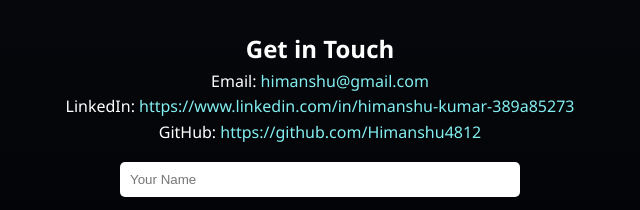
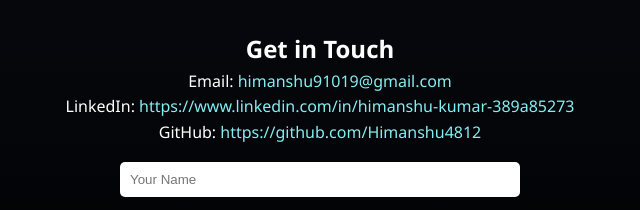
Before and after one commit to Himanshu4812/Portfolio, a plain HTML site: page index.html in a window 1280 px wide. Shown: the part 2264-2474 px from the top of the page, 320-960 px from the left. Drawn offline with Linux system fonts and the light colour scheme.

Commit message:
Update index.html

```diff
--- a/index.html
+++ b/index.html
@@ -117,7 +117,7 @@
             <div>
                 <h2>Get in Touch</h2>
                 <ul>
-                <li>Email: <a href="himanshu@gmail.com" style="color: rgb(131, 239, 241); text-decoration: none;">himanshu@gmail.com</a></li>
+                <li>Email: <a href="himanshu@gmail.com" style="color: rgb(131, 239, 241); text-decoration: none;">himanshu91019@gmail.com</a></li>
                 <li>LinkedIn: <a href=" https://www.linkedin.com/in/himanshu-kumar-389a85273" style="color: rgb(131, 239, 241); text-decoration: none;"> https://www.linkedin.com/in/himanshu-kumar-389a85273</a></li>
                 <li>GitHub: <a href="https://github.com/Himanshu4812" style="color: rgb(131, 239, 241); text-decoration: none;">https://github.com/Himanshu4812</a></li>
                 </ul>
```
